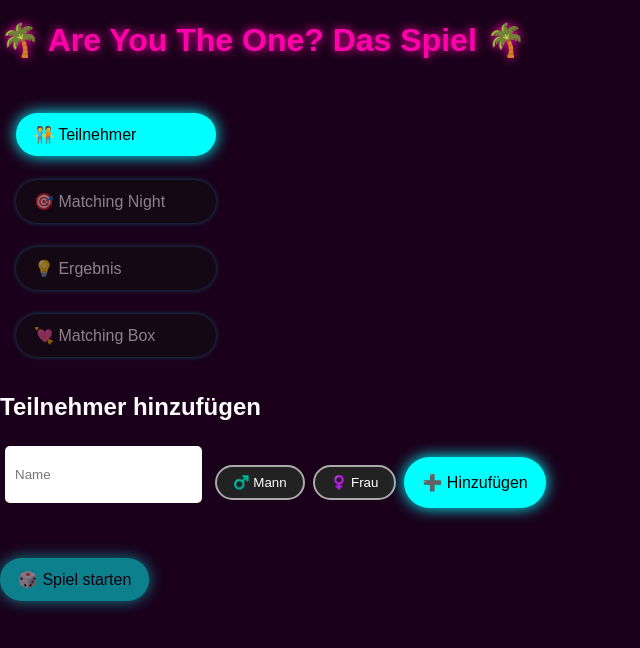
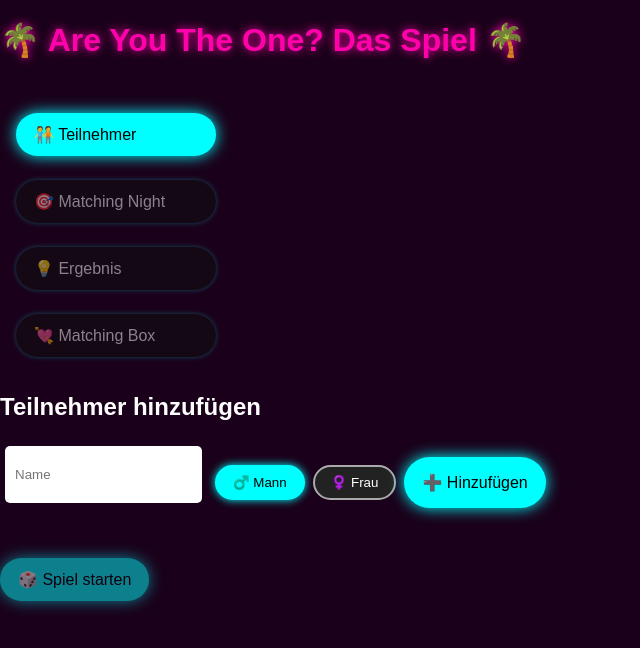
Before and after one commit to paulseeland/are-you-the-one-game, a React (Vite) app: page / in a window 1280 px wide. Shown: the top 648 px of the page, without its empty margins (0-640 px from the left). Built offline with nearby package versions, Linux system fonts and the light colour scheme.

Commit message:
Update PlayerForm.jsx
Geschlecht beim Hinzufügen nicht zurücksetzen

```diff
--- a/src/components/PlayerForm.jsx
+++ b/src/components/PlayerForm.jsx
@@ -3,7 +3,7 @@
 
 export default function PlayerForm({ players, addPlayer, setPlayers, startGame }) {
   const [name, setName] = useState('');
-  const [gender, setGender] = useState('');
+  const [gender, setGender] = useState('male');
   const [editingIndex, setEditingIndex] = useState(null);
 
   const handleAddOrUpdate = () => {
@@ -19,10 +19,9 @@
       // Neuen Spieler hinzufügen
       addPlayer(name.trim(), gender);
     }
-
     // Felder leeren
     setName('');
-    setGender('male');
+    // setGender('male');
   };
 
   const handleEdit = (index) => {
@@ -37,7 +36,7 @@
     setPlayers(updated);
     if (editingIndex === index) {
       setName('');
-      setGender('male');
+      //setGender('male');
       setEditingIndex(null);
     }
   };
```
